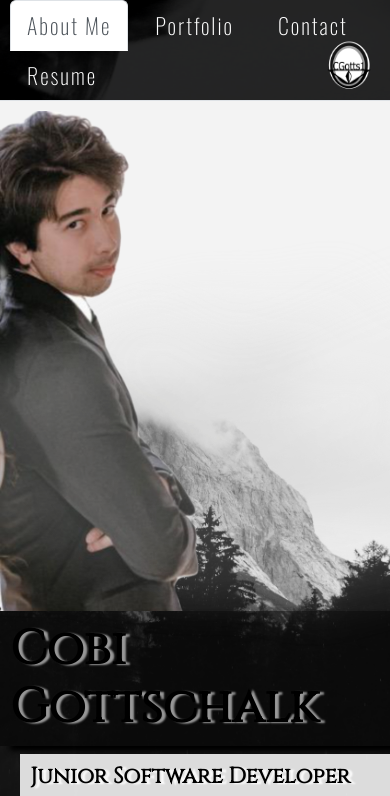
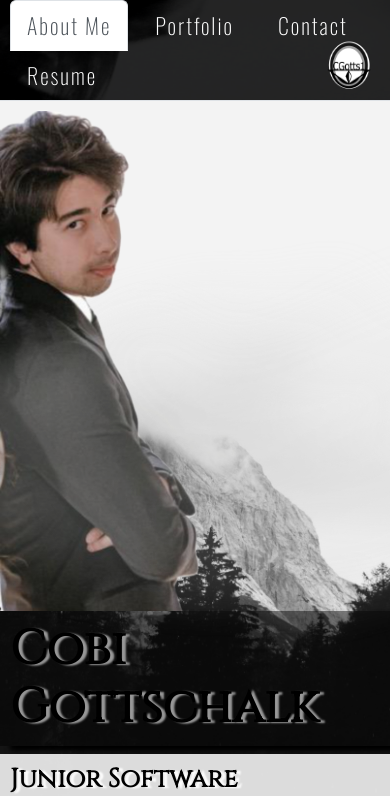
Before and after one commit to Cgotts1/React-Portfolio, a React (Create React App) app in the folder react-portfolio/: page / in a window 390 px wide. Shown: the top 796 px of the page. Built offline with nearby package versions, Linux system fonts and the light colour scheme; a web font is replaced by a local one.

Commit message:
Added font size change to position

```diff
--- a/react-portfolio/src/App.css
+++ b/react-portfolio/src/App.css
@@ -156,7 +156,7 @@
 
 @media screen and (max-width: 700px) {
   .position {
-    font-size: 22px;
+    font-size: 26px;
   }
   .name {
     font-size: 35px;
```
